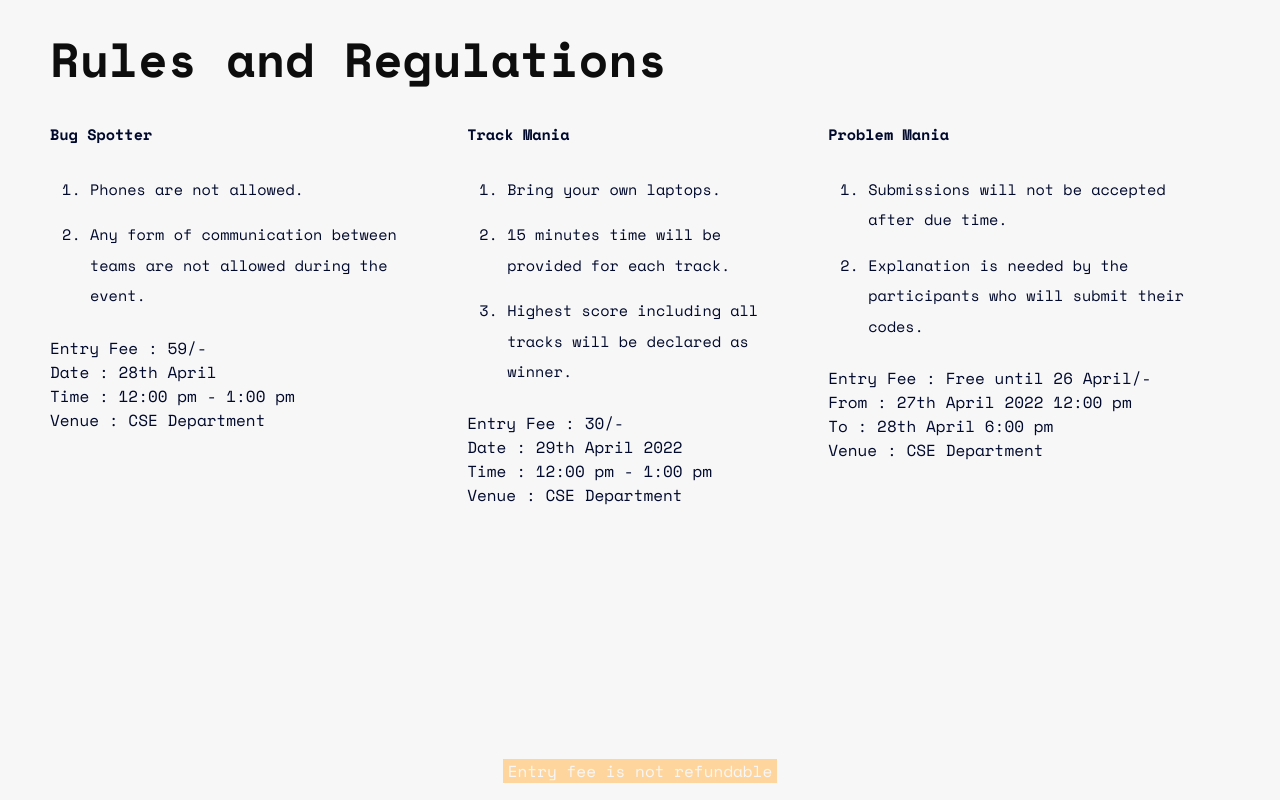
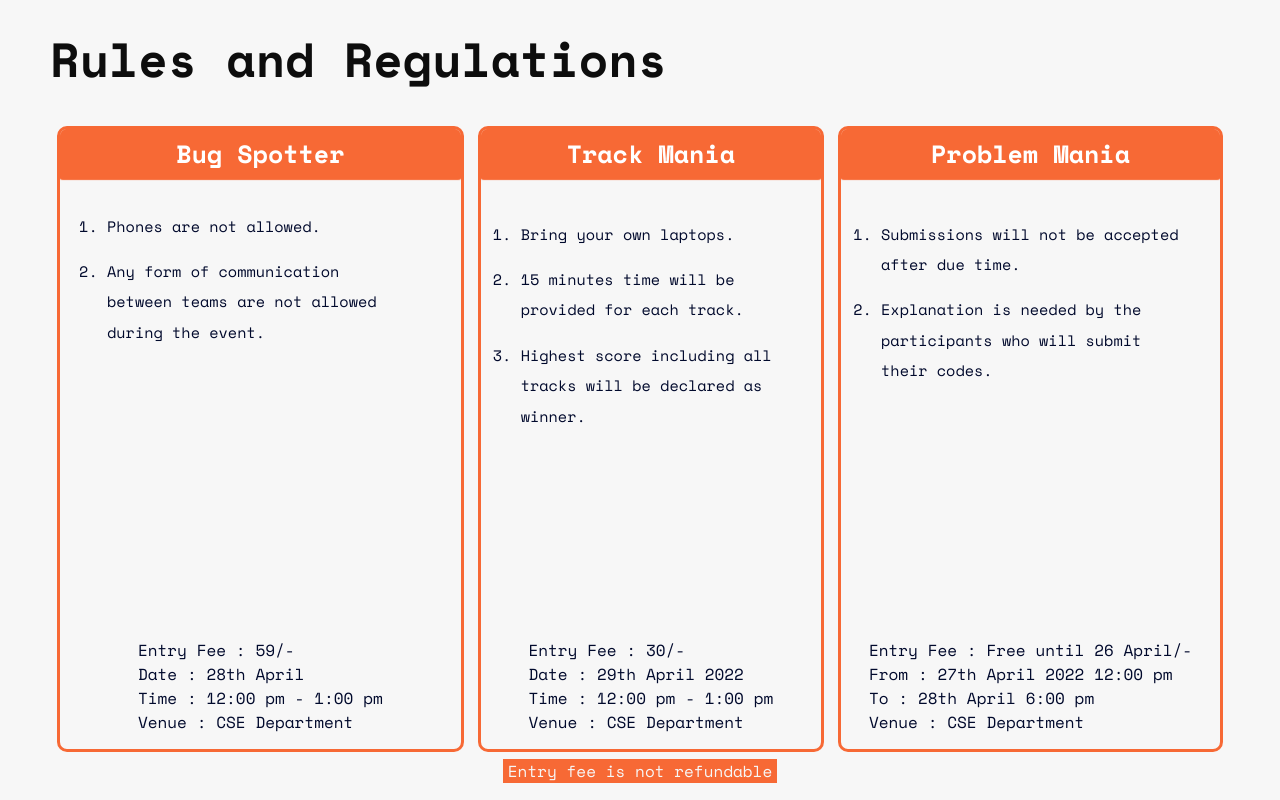
Before and after one commit to ayasahmad63/decodersevents.github.io, a plain HTML site: page index.html in a window 1280 px wide. Shown: the part 1740-2540 px from the top of the page. Drawn offline with nearby package versions, Linux system fonts and the light colour scheme; a script that the page names is missing.

Commit message:
Update index.css

```diff
--- a/index.css
+++ b/index.css
@@ -2,7 +2,7 @@
 
 :root {
      --background: #F7F7F7;
-    --primary: #FFD59E;
+    --primary: #f76935;
     --foreground: #0d0d0d;
 }
 
@@ -226,3 +226,51 @@ footer a {
     }
 
 }
+
+.box{
+    overflow: auto;
+    display: flex;
+    flex-direction: column;
+    border-radius: 10px;
+    border: 3px solid #f76935;
+    margin: 7px;
+    padding: 0px;
+
+}
+.box p{
+    box-shadow: 0px 0px 1px 1px #f76935;
+    text-align: center;
+    padding: 0 5px;
+    background-color: var(--primary);
+    color: var(--background);
+    border-radius: 3px;
+}
+
+
+.box p b{
+    color: white;font-size: 16px;
+font-size: 25px;}
+
+.box .fee{
+    margin: 15px auto;
+    margin-top: auto;
+    background-color: F7F7F7;
+}
+
+.rules{
+
+    padding: 7px;
+}
+
+
+@media (max-width: 576px) {
+    .box{
+        display: block !important;
+    }
+}
+
+.Title{
+    text-align: center;
+    font-size: 75px;
+    padding-bottom: 30px;
+}
```
